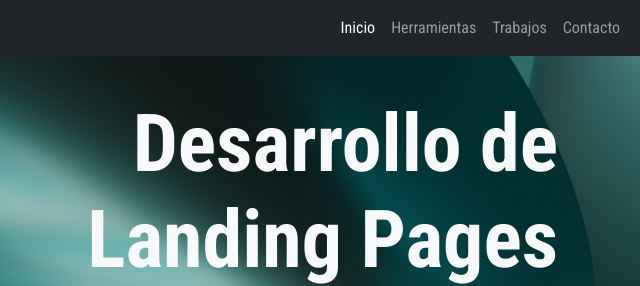
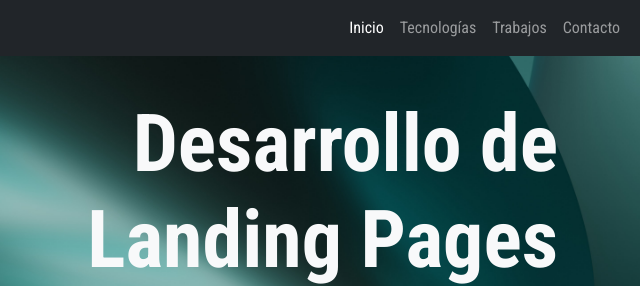
Before and after one commit to juanaros/portafolio-dev, a plain HTML site: page index.html in a window 1280 px wide. Shown: the top 286 px of the page, 640-1280 px from the left. Drawn offline with nearby package versions, Linux system fonts and the light colour scheme.

Commit message:
palabra corregida

```diff
--- a/index.html
+++ b/index.html
@@ -25,7 +25,7 @@
                         <a class="nav-link active" aria-current="page" href="#">Inicio</a>
                     </li>
                     <li class="nav-item">
-                        <a class="nav-link" href="#tools">Herramientas</a>
+                        <a class="nav-link" href="#tools">Tecnologías</a>
                     </li>
                     <li class="nav-item">
                         <a class="nav-link" href="#works">Trabajos</a>
```
